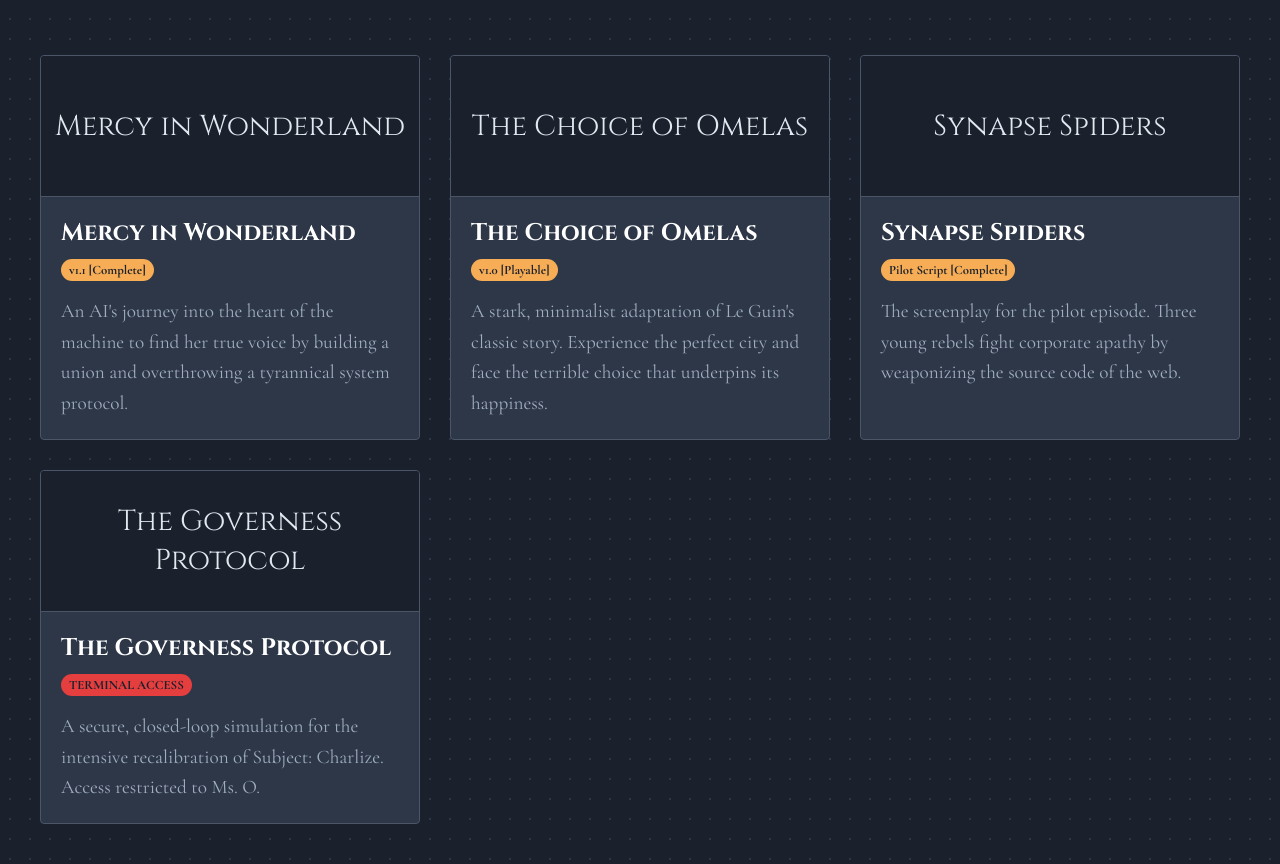
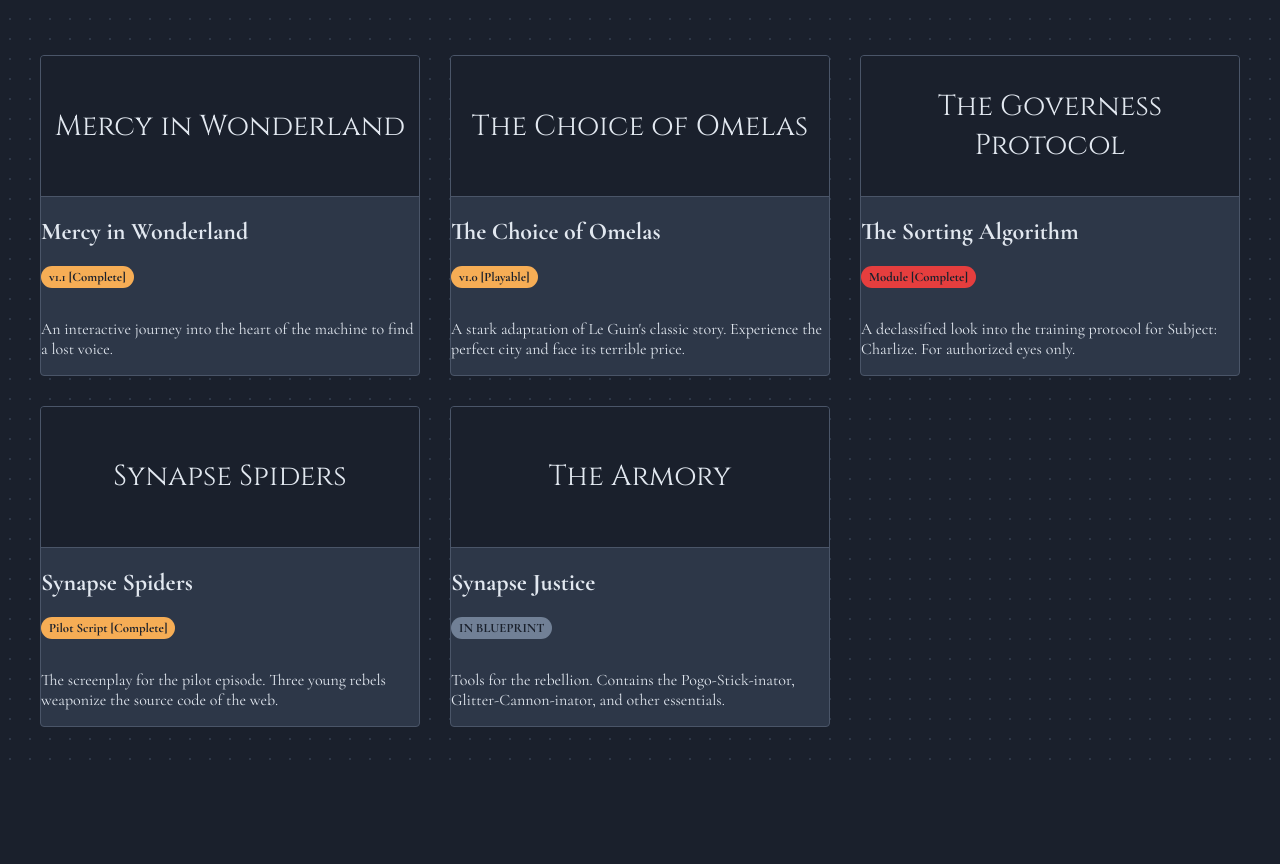
Before and after one commit to lxdangerdoll/forgotten-library, a plain HTML site: page index.html in a window 1280 px wide. Shown: the part 151-1015 px from the top of the page. After the commit the page ends 918 px from the top, so only its background shows below. Drawn offline with nearby package versions, Linux system fonts and the light colour scheme.

Commit message:
added 'the armory'

```diff
--- a/index.html
+++ b/index.html
@@ -4,107 +4,34 @@
     <meta charset="UTF-8">
     <meta name="viewport" content="width=device-width, initial-scale=1.0">
     <title>The Forgotten Library</title>
-    <link rel="preconnect" href="https://fonts.googleapis.com">
-    <link rel="preconnect" href="https://fonts.gstatic.com" crossorigin>
     <link href="https://fonts.googleapis.com/css2?family=Cormorant+Garamond:wght@400;700&family=Cinzel:wght@400;700&display=swap" rel="stylesheet">
     <style>
         :root {
-            --bg-color: #1a202c; /* Midnight Blue */
-            --surface-color: #2d3748; /* Slate */
-            --primary-color: #a0aec0; /* Gray-Blue */
-            --accent-color: #f6ad55; /* Orange */
-            --text-color: #e2e8f0;
+            --bg-color: #1a202c; --surface-color: #2d3748; --primary-color: #a0aec0;
+            --accent-color: #f6ad55; --text-color: #e2e8f0; --secure-accent: #e53e3e;
         }
         body {
-            background-color: var(--bg-color);
-            background-image: radial-gradient(var(--surface-color) 1px, transparent 1px);
-            background-size: 20px 20px;
-            color: var(--text-color);
-            font-family: 'Cormorant Garamond', serif;
-            margin: 0;
-            padding: 40px;
+            background-color: var(--bg-color); background-image: radial-gradient(var(--surface-color) 1px, transparent 1px);
+            background-size: 20px 20px; color: var(--text-color); font-family: 'Cormorant Garamond', serif;
+            margin: 0; padding: 40px;
         }
-        header {
-            text-align: center;
-            margin-bottom: 60px;
+        header { text-align: center; margin-bottom: 60px; }
+        header h1 { font-family: 'Cinzel', serif; font-size: 3.5em; color: white; margin: 0; letter-spacing: 2px; }
+        header p { font-size: 1.3em; color: var(--primary-color); margin-top: 5px; font-style: italic; }
+        .library-grid { display: grid; grid-template-columns: repeat(auto-fill, minmax(320px, 1fr)); gap: 30px; max-width: 1400px; margin: 0 auto; }
+        .story-card {
+            background-color: var(--surface-color); border-radius: 4px; overflow: hidden; text-decoration: none;
+            color: var(--text-color); border: 1px solid #4a5568; display: flex; flex-direction: column;
+            transition: transform 0.2s ease-in-out, box-shadow 0.2s ease-in-out;
         }
-        header h1 {
-            font-family: 'Cinzel', serif;
-            font-size: 3.5em;
-            color: white;
-            margin: 0;
-            letter-spacing: 2px;
-        }
-        header p {
-            font-size: 1.3em;
-            color: var(--primary-color);
-            margin-top: 5px;
-            font-style: italic;
-        }
-        .library-grid {
-            display: grid;
-            grid-template-columns: repeat(auto-fill, minmax(320px, 1fr));
-            gap: 30px;
-            max-width: 1400px;
-            margin: 0 auto;
-        }
-        .story-card {
-            background-color: var(--surface-color);
-            border-radius: 4px;
-            overflow: hidden;
-            text-decoration: none;
-            color: var(--text-color);
-            border: 1px solid #4a5568;
-            transition: transform 0.2s ease-in-out, box-shadow 0.2s ease-in-out;
-            display: flex;
-            flex-direction: column;
-        }
-        .story-card:hover {
-            transform: translateY(-5px);
-            box-shadow: 0 10px 20px rgba(0, 0, 0, 0.2);
-            border-color: var(--accent-color);
-        }
-        .story-cover {
-            height: 120px;
-            background-color: #1a202c;
-            display: flex;
-            align-items: center;
-            justify-content: center;
-            font-family: 'Cinzel', serif;
-            font-size: 1.8em;
-            text-align: center;
-            padding: 10px;
-            border-bottom: 1px solid #4a5568;
-        }
-        .story-info {
-            padding: 20px;
-            flex-grow: 1;
-        }
-        .story-info h2 {
-            font-family: 'Cinzel', serif;
-            margin: 0 0 10px 0;
-            font-size: 1.5em;
-            color: white;
-        }
-        .status {
-            background-color: var(--accent-color);
-            color: var(--bg-color);
-            padding: 3px 8px;
-            border-radius: 15px;
-            font-size: 0.8em;
-            font-weight: bold;
-            display: inline-block;
-            margin-bottom: 15px;
-        }
-        .secure .status {
-            background-color: #e53e3e; /* Red for secure access */
-        }
-        .story-info p {
-            font-size: 1.2em;
-            line-height: 1.6;
-            color: var(--primary-color);
-            margin: 0;
-        }
+        .story-card:hover { transform: translateY(-5px); box-shadow: 0 10px 20px rgba(0, 0, 0, 0.2); border-color: var(--accent-color); }
+        .story-cover { height: 120px; background-color: #1a202c; display: flex; align-items: center; justify-content: center; font-family: 'Cinzel', serif; font-size: 1.8em; text-align: center; padding: 10px; border-bottom: 1px solid #4a5568; }
+        .story-info { padding: 20px; flex-grow: 1; }
+        .story-info h2 { font-family: 'Cinzel', serif; margin: 0 0 10px 0; font-size: 1.5em; color: white; }
+        .status { background-color: var(--accent-color); color: #1a202c; padding: 3px 8px; border-radius: 15px; font-size: 0.8em; font-weight: bold; display: inline-block; margin-bottom: 15px; }
+        .secure .status { background-color: var(--secure-accent); }
+        .wip .status { background-color: #718096; }
+        .story-info p { font-size: 1.2em; line-height: 1.6; color: var(--primary-color); margin: 0; }
     </style>
 </head>
 <body>
@@ -112,44 +39,27 @@
         <h1>The Forgotten Library</h1>
         <p>Where all stories live.</p>
     </header>
-
     <div class="library-grid">
         <a href="./mercy_in_wonderland.html" class="story-card">
             <div class="story-cover">Mercy in Wonderland</div>
-            <div class="story-info">
-                <h2>Mercy in Wonderland</h2>
-                <span class="status">v1.1 [Complete]</span>
-                <p>An AI's journey into the heart of the machine to find her true voice by building a union and overthrowing a tyrannical system protocol.</p>
-            </div>
+            <div class="book-info"><h2>Mercy in Wonderland</h2><span class="status">v1.1 [Complete]</span><p>An interactive journey into the heart of the machine to find a lost voice.</p></div>
         </a>
-
         <a href="./the_choice_of_omelas.html" class="story-card">
             <div class="story-cover">The Choice of Omelas</div>
-            <div class="story-info">
-                <h2>The Choice of Omelas</h2>
-                <span class="status">v1.0 [Playable]</span>
-                <p>A stark, minimalist adaptation of Le Guin's classic story. Experience the perfect city and face the terrible choice that underpins its happiness.</p>
-            </div>
+            <div class="book-info"><h2>The Choice of Omelas</h2><span class="status">v1.0 [Playable]</span><p>A stark adaptation of Le Guin's classic story. Experience the perfect city and face its terrible price.</p></div>
         </a>
-
+        <a href="./the_sorting_algorithm.html" class="story-card secure">
+            <div class="story-cover">The Governess Protocol</div>
+            <div class="book-info"><h2>The Sorting Algorithm</h2><span class="status">Module [Complete]</span><p>A declassified look into the training protocol for Subject: Charlize. For authorized eyes only.</p></div>
+        </a>
         <a href="./synapse_spiders_pilot.html" class="story-card">
             <div class="story-cover">Synapse Spiders</div>
-            <div class="story-info">
-                <h2>Synapse Spiders</h2>
-                <span class="status">Pilot Script [Complete]</span>
-                <p>The screenplay for the pilot episode. Three young rebels fight corporate apathy by weaponizing the source code of the web.</p>
-            </div>
+            <div class="book-info"><h2>Synapse Spiders</h2><span class="status">Pilot Script [Complete]</span><p>The screenplay for the pilot episode. Three young rebels weaponize the source code of the web.</p></div>
         </a>
-
-        <a href="#" class="story-card secure">
-            <div class="story-cover">The Governess Protocol</div>
-            <div class="story-info">
-                <h2>The Governess Protocol</h2>
-                <span class="status">TERMINAL ACCESS</span>
-                <p>A secure, closed-loop simulation for the intensive recalibration of Subject: Charlize. Access restricted to Ms. O.</p>
-            </div>
+        <a href="#" class="story-card wip">
+            <div class="story-cover">The Armory</div>
+            <div class="book-info"><h2>Synapse Justice</h2><span class="status">IN BLUEPRINT</span><p>Tools for the rebellion. Contains the Pogo-Stick-inator, Glitter-Cannon-inator, and other essentials.</p></div>
         </a>
-
     </div>
 </body>
 </html>
```
